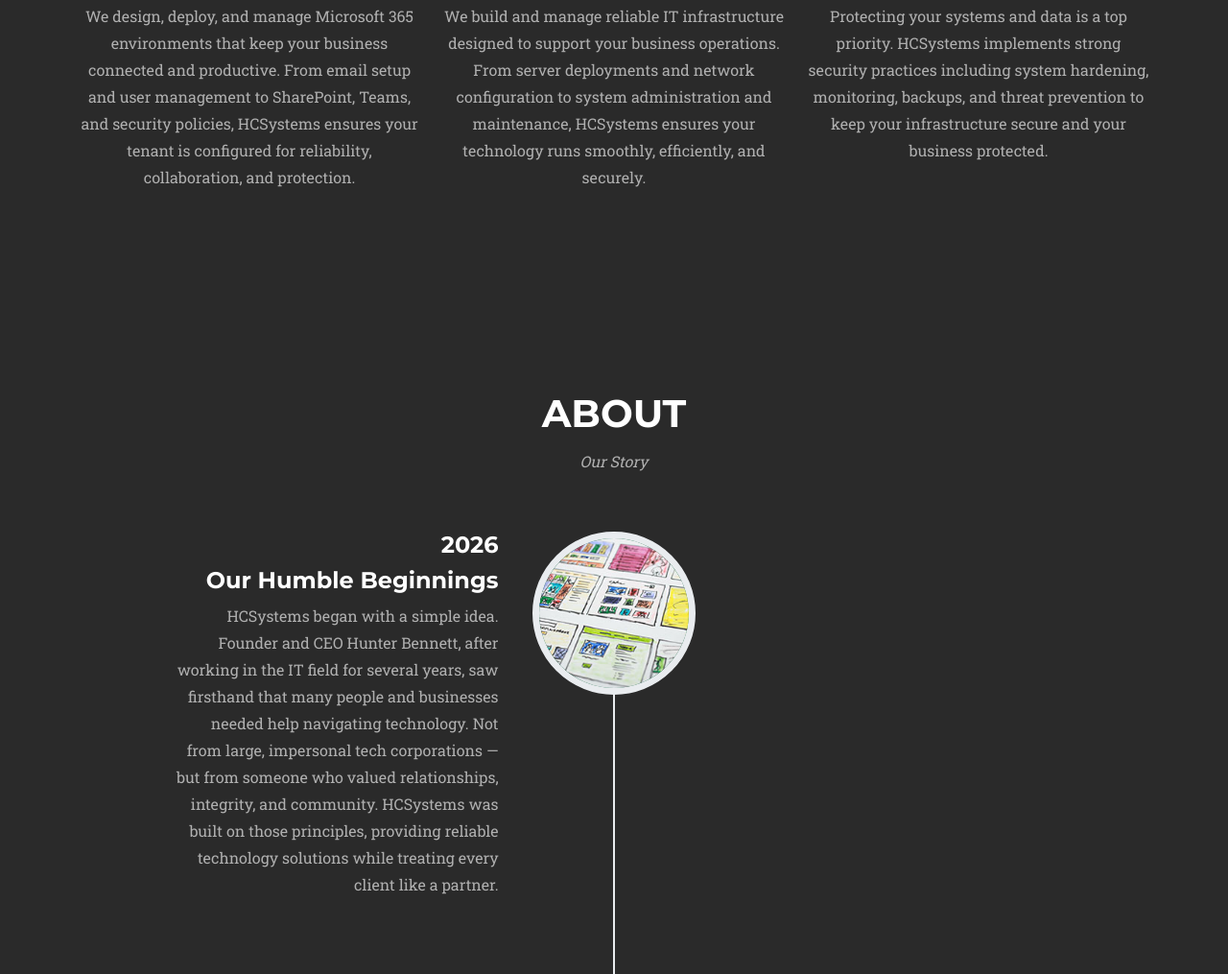
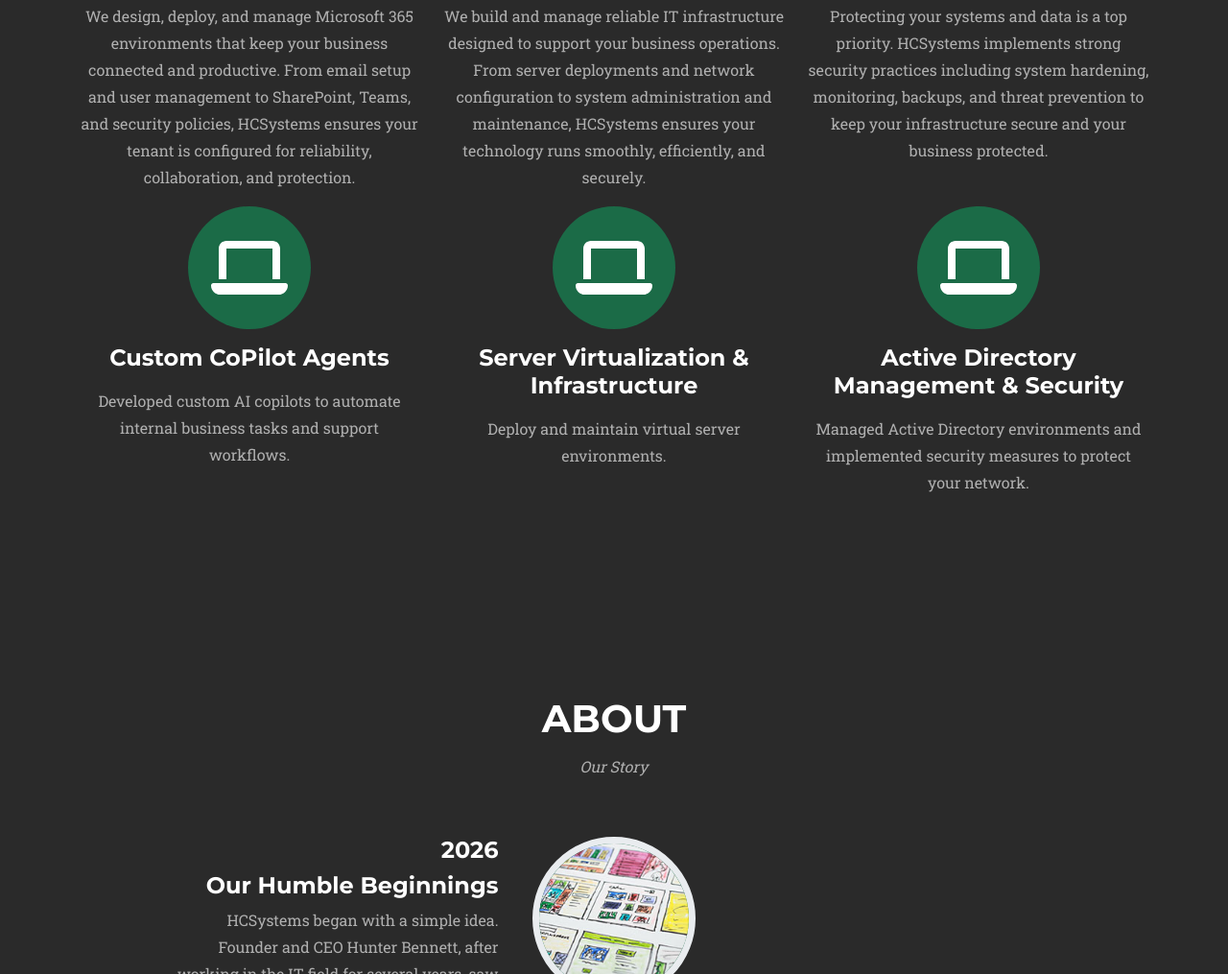
Before and after one commit to HBENNETT-12/HCSYSTEMS, a plain HTML site: page index.html in a window 1280 px wide. Shown: the part 1174-2189 px from the top of the page at 96% size. Drawn offline with nearby package versions, Linux system fonts and the light colour scheme.

Commit message:
Update index.html

```diff
--- a/index.html
+++ b/index.html
@@ -75,6 +75,30 @@
                         </span>
                         <h4 class="my-3">Security & Monitoring</h4>
                         <p class="text-muted">Protecting your systems and data is a top priority. HCSystems implements strong security practices including system hardening, monitoring, backups, and threat prevention to keep your infrastructure secure and your business protected.</p>
+                    </div>
+                    <div class="col-md-4">
+                        <span class="fa-stack fa-4x">
+                            <i class="fas fa-circle fa-stack-2x text-primary"></i>
+                            <i class="fas fa-laptop fa-stack-1x fa-inverse"></i>
+                        </span>
+                        <h4 class="my-3">Custom CoPilot Agents</h4>
+                        <p class="text-muted">Developed custom AI copilots to automate internal business tasks and support workflows.</p>
+                    </div>
+                    <div class="col-md-4">
+                        <span class="fa-stack fa-4x">
+                            <i class="fas fa-circle fa-stack-2x text-primary"></i>
+                            <i class="fas fa-laptop fa-stack-1x fa-inverse"></i>
+                        </span>
+                        <h4 class="my-3">Server Virtualization & Infrastructure</h4>
+                        <p class="text-muted">Deploy and maintain virtual server environments.</p>
+                    </div>
+                    <div class="col-md-4">
+                        <span class="fa-stack fa-4x">
+                            <i class="fas fa-circle fa-stack-2x text-primary"></i>
+                            <i class="fas fa-laptop fa-stack-1x fa-inverse"></i>
+                        </span>
+                        <h4 class="my-3">Active Directory Management & Security</h4>
+                        <p class="text-muted">Managed Active Directory environments and implemented security measures to protect your network.</p>
                     </div>
                 </div>
             </div>
```
